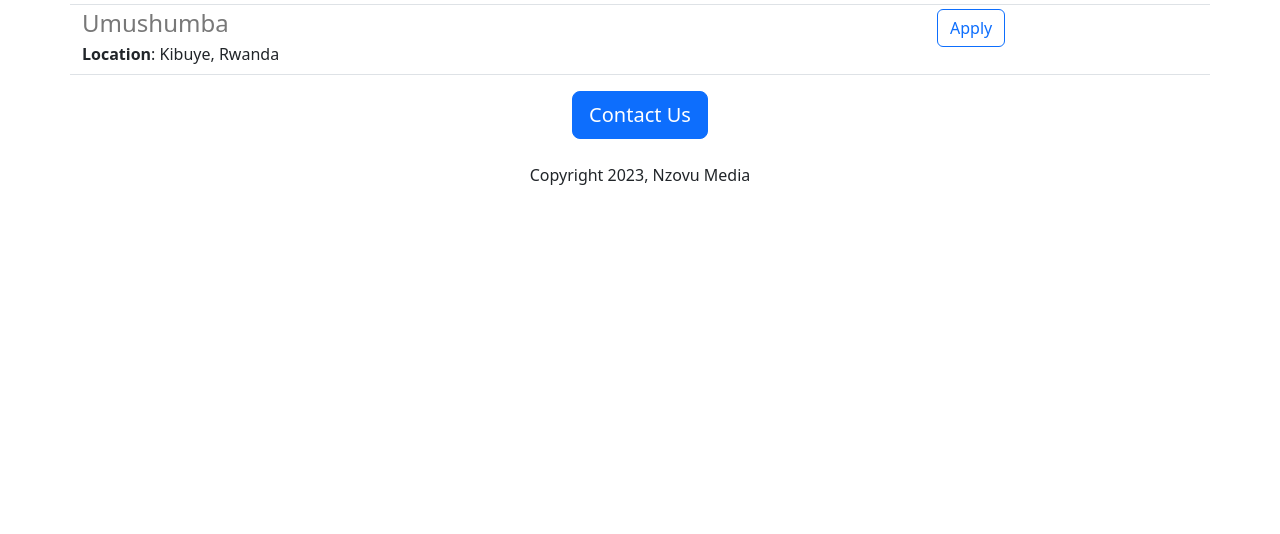
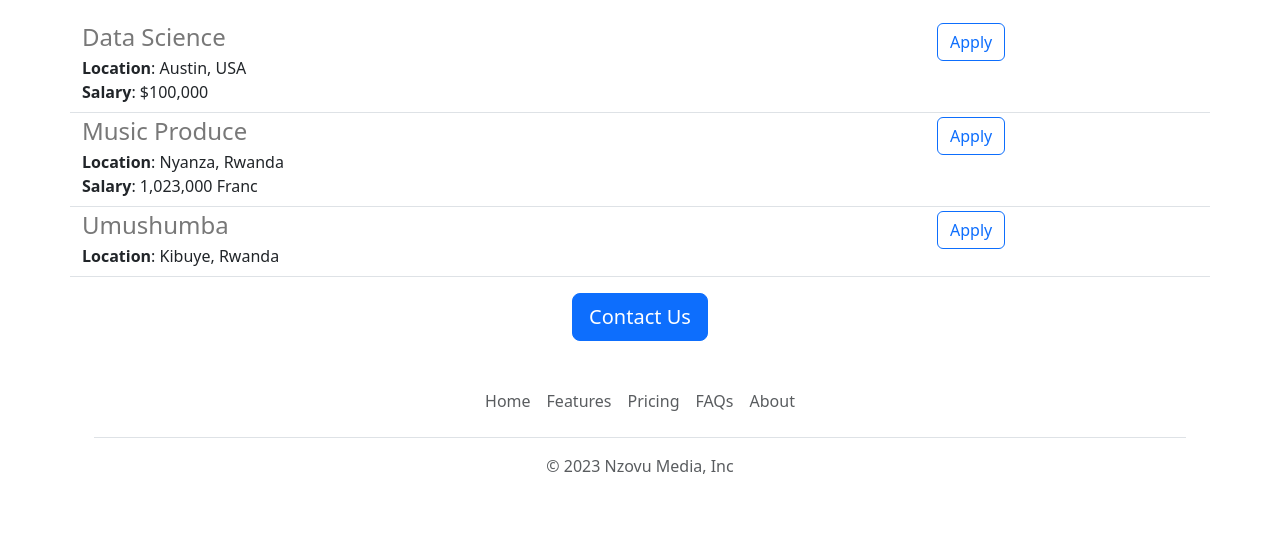
Before and after one commit to ctuyishime/nzovu-career-website-v2, a Flask app: page / in a window 1280 px wide. Shown: the part 887-1421 px from the top of the page. Before the commit the page ends 1072 px from the top, so only its background shows below. Run offline with Flask 3, Linux system fonts and the light colour scheme.

Commit message:
added a nav and footer

```diff
--- /dev/null
+++ b/templates/footer.html
@@ -0,0 +1,12 @@
+<div class="container">
+    <footer class="py-3 my-4">
+      <ul class="nav justify-content-center border-bottom pb-3 mb-3">
+        <li class="nav-item"><a href="#" class="nav-link px-2 text-body-secondary">Home</a></li>
+        <li class="nav-item"><a href="#" class="nav-link px-2 text-body-secondary">Features</a></li>
+        <li class="nav-item"><a href="#" class="nav-link px-2 text-body-secondary">Pricing</a></li>
+        <li class="nav-item"><a href="#" class="nav-link px-2 text-body-secondary">FAQs</a></li>
+        <li class="nav-item"><a href="#" class="nav-link px-2 text-body-secondary">About</a></li>
+      </ul>
+      <p class="text-center text-body-secondary">&copy; 2023 Nzovu Media, Inc</p>
+    </footer>
+  </div>
--- a/templates/home.html
+++ b/templates/home.html
@@ -2,6 +2,7 @@
 <html lang="en">
 <head>
     <title>Nzovu Careers</title>
+    <link rel="icon" href="/static/logo.webp" sizes="96x96" type="image/png">
     <meta charset="UTF-8">
     <meta name="viewport" content="width=device-width, initial-scale=1.0">
     <link href="https://cdn.jsdelivr.net/npm/bootstrap@5.3.2/dist/css/bootstrap.min.css" rel="stylesheet" integrity="sha384-T3c6CoIi6uLrA9TneNEoa7RxnatzjcDSCmG1MXxSR1GAsXEV/Dwwykc2MPK8M2HN" crossorigin="anonymous">
@@ -10,14 +11,19 @@
             height: 360px;
             width: 100%;
             object-fit: cover;
+            margin-bottom: 16px;
         }
     </style>
 </head>
 <body>
+    {% include 'nav.html' %}
+    <img class="img-fluid" id="banner" src="/static/banner.jpg">
     <div class="container">
-        <h1 class="text-center mt-2 mb-4">{{company_name}} Careers</h1>
-        <img class="img-fluid" id="banner" src="static/banner.jpg">
-        <h2 class="text-center mt-2 mb-4">About Nzovu Media</h2>
+        <h1 class="text-center mt-2 mb-4">
+            {{company_name}} Careers
+        </h1>
+        <div class="row" style="margin-bottom: 16px;">
+            <div class="col-md-6">
                 <p class="lead">
                     Lorem ipsum dolor sit amet, consectetur adipiscing elit,
                     sed do eiusmod tempor incididunt ut labore et dolore magna aliqua.
@@ -28,6 +34,11 @@
                     sint occaecat cupidatat non proident, sunt in culpa qui officia
                     deserunt mollit anim id est laborum.
                 </p>
+            </div>
+            <div class="d-none d-md-block col-md-6">
+                <img src="/static/people.jpg", style="height: 320px; border-radius: 4px;">
+            </div>
+        </div>
         <h2 class="text-center mt-2 mb-4">Open Positions</h2>
         <p>
             <div>
@@ -38,7 +49,7 @@
         </p>
         <div class="text-center">
             <button class="btn btn-primary btn-lg">Contact Us</button>
-            <p class="mt-4">Copyright 2023, Nzovu Media</p>
+            {% include 'footer.html' %}
         </div>
     </div>
 </body>
--- a/templates/job_item.html
+++ b/templates/job_item.html
@@ -13,8 +13,8 @@
         </div>
         {% endif %}
     </div>
-    <div class="col-3">
-        <button type="button" class="btn btn-outline-primary">Apply</button>
+    <div class="col-3 padding-right: 16px">
+        <a href="https://drayceepro.com/" type="button" class="btn btn-outline-primary">Apply</a>
     </div>
 
 </div>
--- /dev/null
+++ b/templates/nav.html
@@ -0,0 +1,9 @@
+<nav class="navbar shadow-sm fixed-top bg-white">
+    <div class="container-fluid">
+      <a class="navbar-brand" href="#">
+        <img src="/static/logo.webp" alt="Logo" width="30" height="24" class="d-inline-block align-text-top">
+        Nzovu Media
+      </a>
+    </div>
+  </nav>
+  <div style="height: 56px;"></div>
```
Also changed, not shown: static/logo.webp (added), 1 other file. Lines whose indentation alone changed are shown as unchanged.
